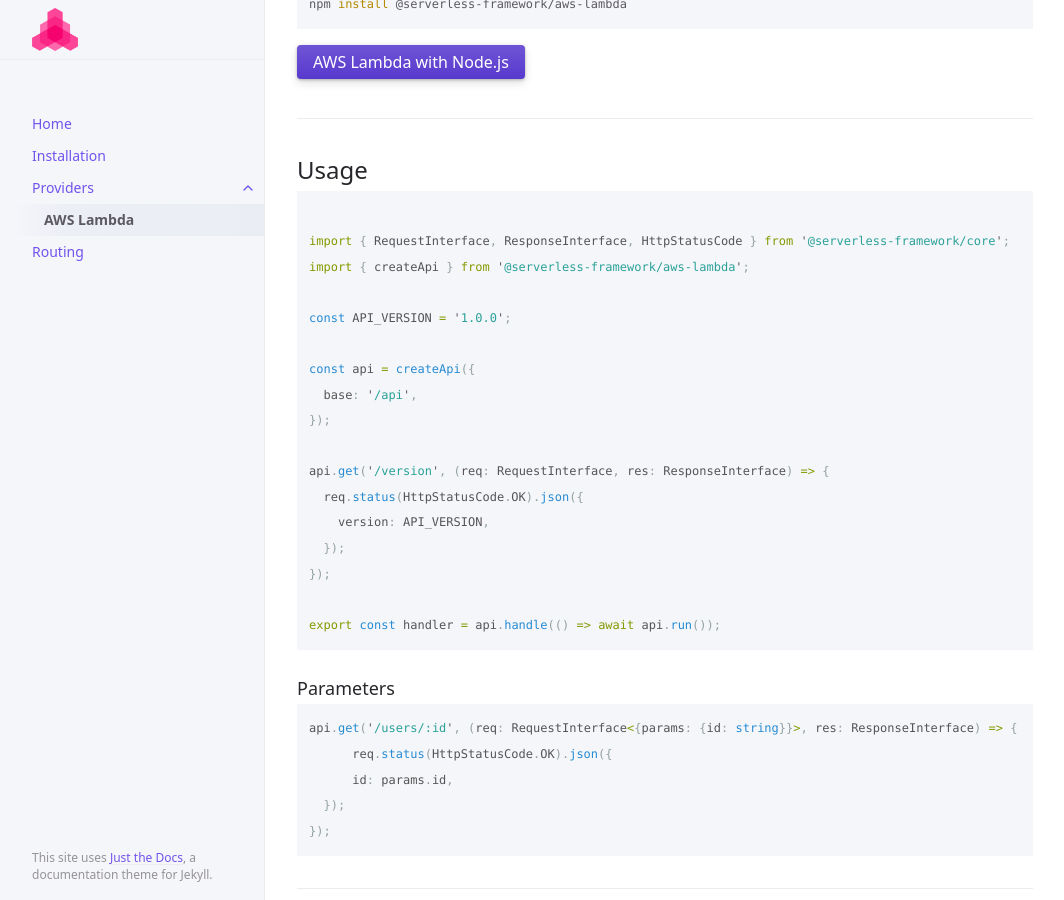
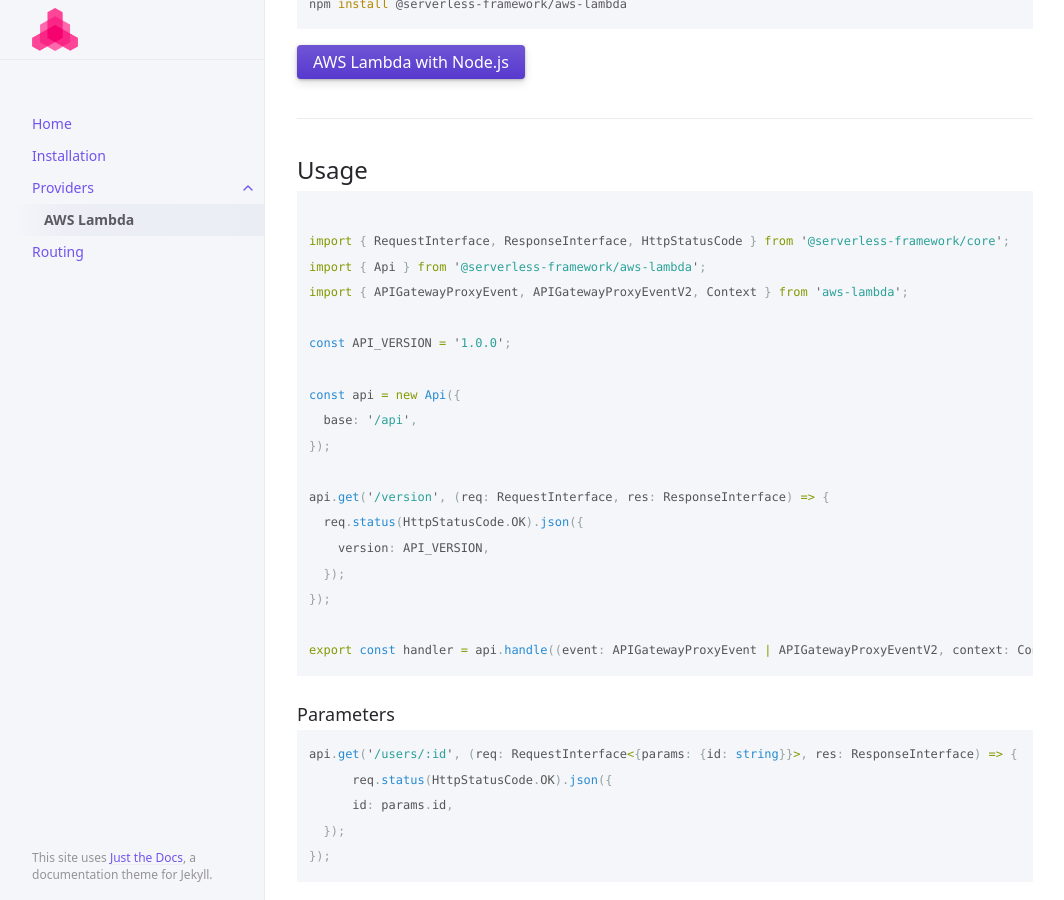
Before and after one commit to Edwin-Luijten/serverless-framework, a Jekyll site: the page built from docs/providers/aws-lambda.md, in a window 1280 px wide and 900 px high, scrolled down 415 px. Shown: the whole window, without its empty margins (107-1171 px from the left). Built offline with Jekyll 4.4.1, drawn with Linux system fonts in a browser that asks for light colours.

Commit message:
chore: cleanup

```diff
--- a/_config.yml
+++ b/_config.yml
@@ -122,8 +122,8 @@ last_edit_time_format: "%b %e %Y at %I:%M %p" # uses ruby's time format: https:/
 # Footer "Edit this page on GitHub" link text
 gh_edit_link: true # show or hide edit this page link
 gh_edit_link_text: "Edit this page on GitHub"
-gh_edit_repository: "https://github.com/edwin-luijten/serverless-framework/tree/pages" # the github URL for your repo
-gh_edit_branch: "main" # the branch that your docs is served from
+gh_edit_repository: "https://github.com/edwin-luijten/serverless-framework" # the github URL for your repo
+gh_edit_branch: "github-pages" # the branch that your docs is served from
 # gh_edit_source: docs # the source that your files originate from
 gh_edit_view_mode: "tree" # "tree" or "edit" if you want the user to jump into the editor immediately
 
--- a/docs/providers/aws-lambda.md
+++ b/docs/providers/aws-lambda.md
@@ -29,11 +29,12 @@ npm install @serverless-framework/aws-lambda
 
 {% highlight typescript %}
 import { RequestInterface, ResponseInterface, HttpStatusCode } from '@serverless-framework/core';
-import { createApi } from '@serverless-framework/aws-lambda';
+import { Api } from '@serverless-framework/aws-lambda';
+import { APIGatewayProxyEvent, APIGatewayProxyEventV2, Context } from 'aws-lambda';
 
 const API_VERSION = '1.0.0';
 
-const api = createApi({
+const api = new Api({
   base: '/api',
 });
 
@@ -43,7 +44,7 @@ api.get('/version', (req: RequestInterface, res: ResponseInterface) => {
   });
 });
 
-export const handler = api.handle(() => await api.run());
+export const handler = api.handle((event: APIGatewayProxyEvent | APIGatewayProxyEventV2, context: Context) => await api.run());
 
 {% endhighlight %}
 
```
Also changed, not shown: 1 other file.
